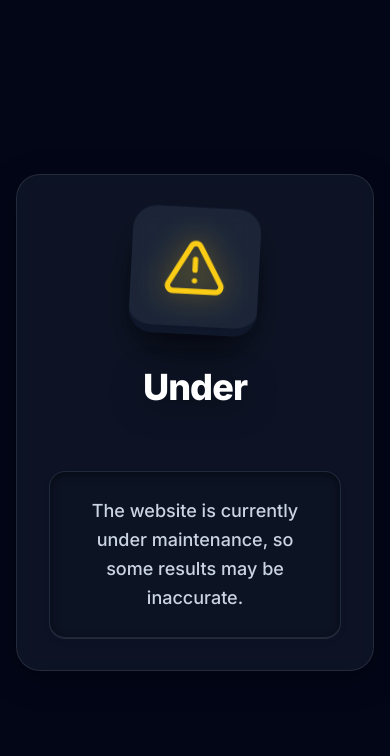
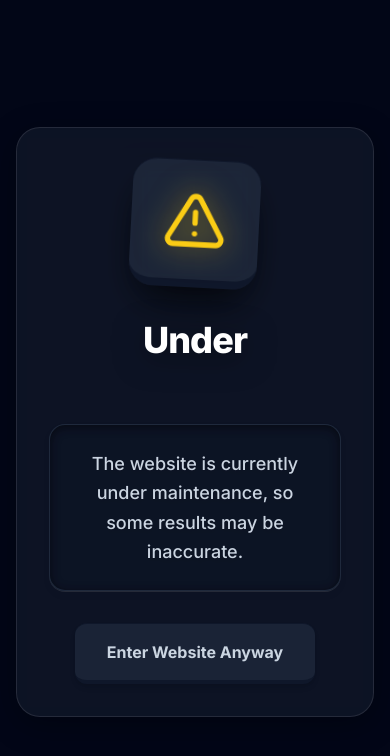
Before and after one commit to mujahidstudy2025/Mujahid-s-Vocabs-Bank, a React (Vite) app: page / in a window 390 px wide. Shown: the top 756 px of the page. Built offline with nearby package versions, Linux system fonts and the light colour scheme.

Commit message:
feat: Introduce maintenance mode and state management
Replaces hardcoded maintenance flag with a state variable.
Initializes state for loading, data, errors, and searched word.
Prepares the component for dynamic content rendering.

```diff
--- a/App.tsx
+++ b/App.tsx
@@ -9,9 +9,14 @@ import { fetchEnrichmentData } from './services/gemini';
 import { WordData } from './types';
 
 const App: React.FC = () => {
-  const IS_MAINTENANCE = true;
+  const [isMaintenance, setIsMaintenance] = useState(true);
+  const [loading, setLoading] = useState(false);
+  const [enrichmentLoading, setEnrichmentLoading] = useState(false);
+  const [data, setData] = useState<WordData | null>(null);
+  const [error, setError] = useState<string | null>(null);
+  const [searchedWord, setSearchedWord] = useState<string>('');
 
-  if (IS_MAINTENANCE) {
+  if (isMaintenance) {
     return (
       <div className="min-h-screen bg-slate-950 flex items-center justify-center p-4 relative overflow-hidden">
         {/* Decorative blobs */}
@@ -27,19 +32,20 @@ const App: React.FC = () => {
             Under <span className="text-transparent bg-clip-text bg-gradient-to-r from-yellow-400 to-orange-500">Maintenance</span>
           </h1>
 
-          <p className="text-slate-300 text-lg md:text-xl font-medium leading-relaxed drop-shadow-md p-6 bg-slate-900/40 rounded-2xl shadow-inner-3d border border-slate-700/50">
+          <p className="text-slate-300 text-lg md:text-xl font-medium leading-relaxed drop-shadow-md p-6 bg-slate-900/40 rounded-2xl shadow-inner-3d border border-slate-700/50 mb-8">
             The website is currently under maintenance, so some results may be inaccurate.
           </p>
+
+          <button
+            onClick={() => setIsMaintenance(false)}
+            className="px-8 py-4 bg-slate-800/80 text-slate-300 font-bold rounded-xl border-t border-slate-600/50 border-b-4 border-slate-900 hover:bg-slate-700 hover:text-white transition-all hover:-translate-y-1 active:translate-y-1 active:border-b-0 shadow-md"
+          >
+            Enter Website Anyway
+          </button>
         </div>
       </div>
     );
   }
-
-  const [loading, setLoading] = useState(false);
-  const [enrichmentLoading, setEnrichmentLoading] = useState(false);
-  const [data, setData] = useState<WordData | null>(null);
-  const [error, setError] = useState<string | null>(null);
-  const [searchedWord, setSearchedWord] = useState<string>('');
 
   const handleSearch = async (term: string) => {
     setLoading(true);
@@ -132,6 +138,12 @@ const App: React.FC = () => {
 
       <main className="max-w-7xl mx-auto px-4 sm:px-6 lg:px-8 pt-4">
 
+        {/* Maintenance Banner */}
+        <div className="mb-8 p-4 bg-yellow-900/30 text-yellow-400 rounded-2xl border-t border-yellow-500/30 border-b-4 border-yellow-900/80 flex items-center justify-center gap-3 font-bold shadow-[0_10px_30px_-10px_rgba(250,204,21,0.2)] backdrop-blur-md">
+          <TriangleAlert className="w-5 h-5" />
+          <p>The website is currently under maintenance, so some results may be inaccurate.</p>
+        </div>
+
         {/* Search Section */}
         <div className="text-center mb-12 relative">
            {/* Decorative blobs */}
```
